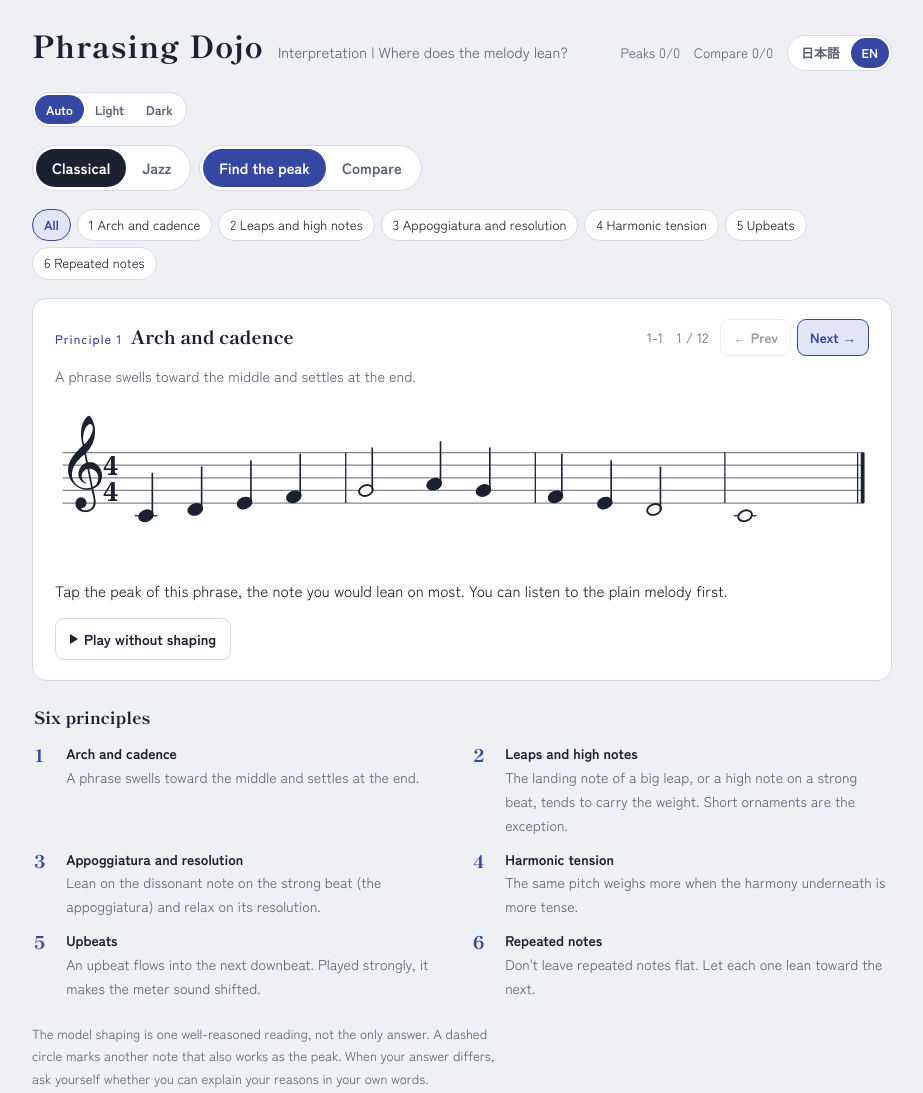
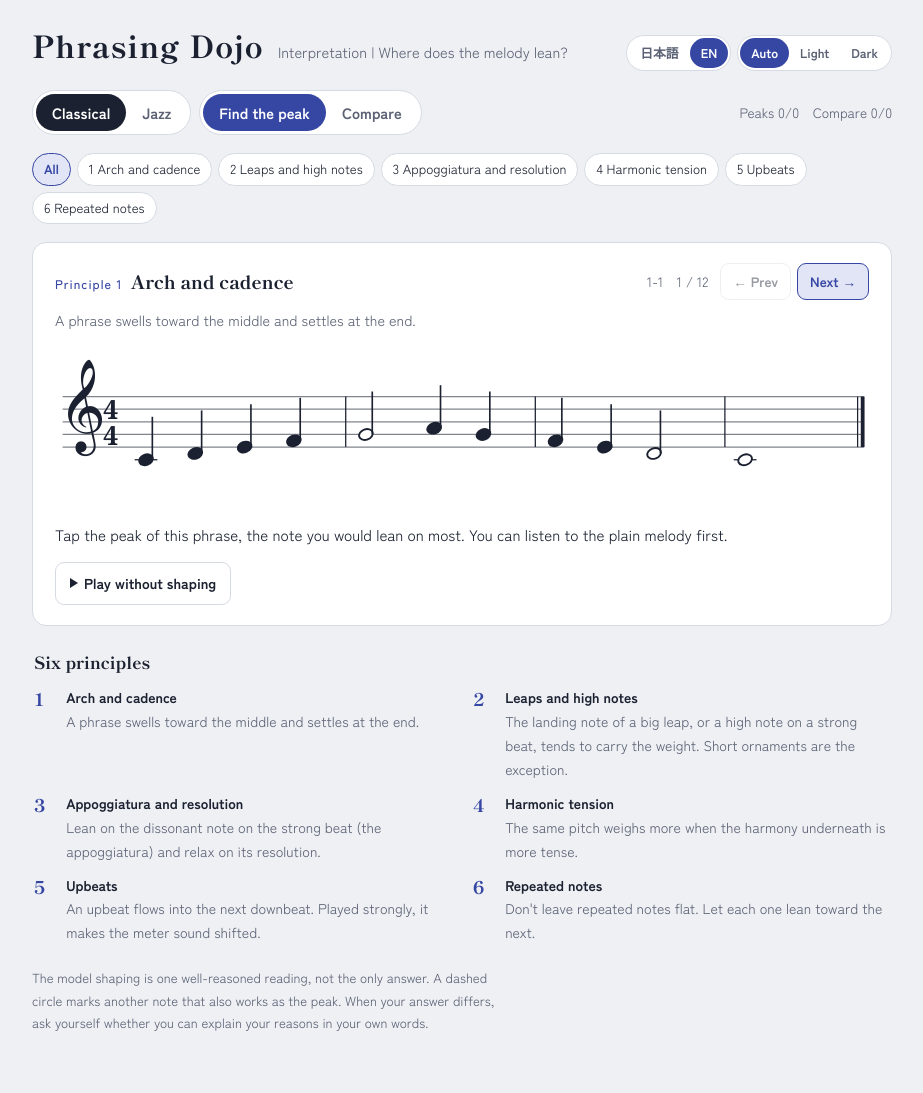
Before and after one commit to cellish/phrasing-dojo, a plain HTML site: page index.html in a window 1280 px wide. Shown: the whole page, without its empty margins (178-1101 px from the left). Drawn offline with Linux system fonts and the light colour scheme; a web font is replaced by a local one.

Commit message:
見出しまわりの配置を整理（言語・テーマを右上、成績を操作行へ）
Co-Authored-By: Claude Opus 5.5 <noreply@anthropic.com>
Claude-Session: https://claude.ai/code/session_01AL6kci2Qk324kpo8Ub4B1t

```diff
--- a/index.html
+++ b/index.html
@@ -130,7 +130,9 @@ svg[hidden]{display:none}
 .seg.lang{padding:2px}
 .seg.lang button{padding:4px 11px;font-size:.8rem}
 .seg.style button[aria-selected="true"]{background:var(--ink);color:var(--panel)}
-.toggle{margin-left:auto}
+header.top .sub{flex:1 1 180px;min-width:0}
+.prefs{margin-left:auto;display:flex;flex-wrap:wrap;gap:6px}
+.bar .score{margin:0 0 0 auto}
 .beam{fill:var(--ink)}
 .rest{fill:var(--ink);stroke:var(--ink)}
 .rest-q{fill:none;stroke:var(--ink);stroke-width:2.2;stroke-linejoin:round;stroke-linecap:round}
@@ -158,7 +160,7 @@ svg[hidden]{display:none}
   <header class="top">
     <h1 id="h1">フレージング道場</h1>
     <p class="sub" id="sub">解釈編｜旋律のどこに重みを置くか</p>
-    <p class="score" id="score"></p>
+    <div class="prefs">
     <div class="seg lang" role="tablist" aria-label="Language">
       <button id="lang-ja" role="tab" aria-selected="true" data-lang="ja" lang="ja">日本語</button>
       <button id="lang-en" role="tab" aria-selected="false" data-lang="en" lang="en">EN</button>
@@ -167,6 +169,7 @@ svg[hidden]{display:none}
       <button id="theme-auto" role="tab" aria-selected="true" data-theme-opt="auto">自動</button>
       <button id="theme-light" role="tab" aria-selected="false" data-theme-opt="light">ライト</button>
       <button id="theme-dark" role="tab" aria-selected="false" data-theme-opt="dark">ダーク</button>
+    </div>
     </div>
   </header>
 
@@ -179,6 +182,7 @@ svg[hidden]{display:none}
       <button id="mode-peak" role="tab" aria-selected="true" data-mode="peak">山はどこ？</button>
       <button id="mode-cmp" role="tab" aria-selected="false" data-mode="cmp">聴き比べ</button>
     </div>
+    <p class="score" id="score"></p>
     <button class="chip toggle" id="rhythm" aria-pressed="true" hidden>リズム隊あり</button>
   </div>
   <div class="chips" id="filters" aria-label="原則で絞り込む"></div>
```
